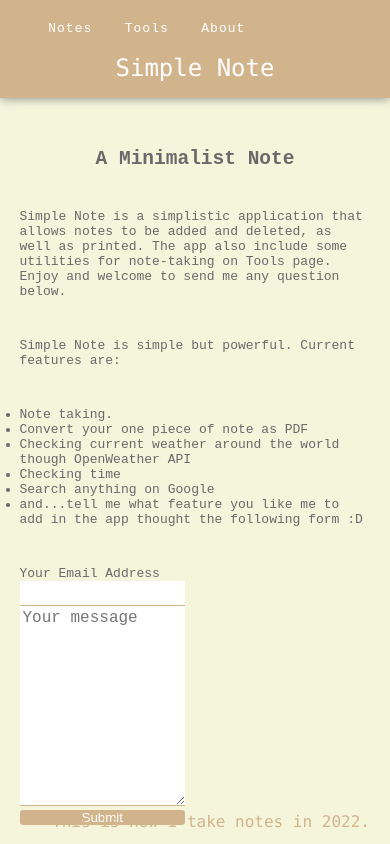
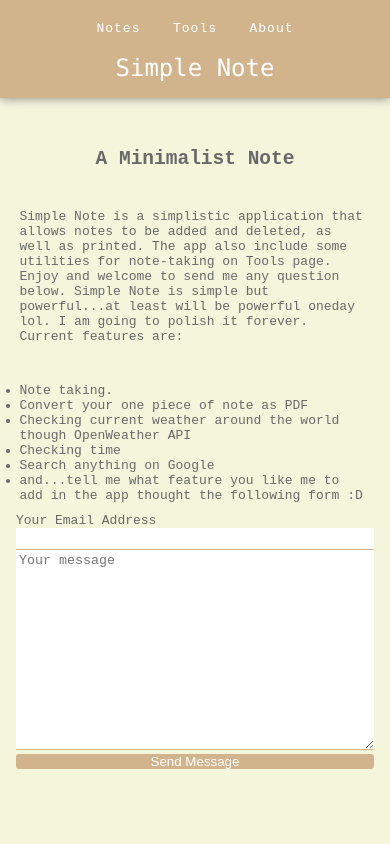
Before and after one commit to xinyirachel/Simple-Note, a React (Create React App) app: page /about in a window 390 px wide. Built offline with nearby package versions, Linux system fonts and the light colour scheme.

Commit message:
responsiveness

```diff
--- a/public/styles.css
+++ b/public/styles.css
@@ -57,13 +57,11 @@
 .grid1x1 {
   display: grid;
   grid-template-columns: repeat(1, 1fr);
-  gap: 20px;
+  gap: 10px;
   justify-content: center;
   align-items: center;
   height: 100%
 }
-
-
 
 
 /* note and tools area */
@@ -121,7 +119,6 @@
   border: none;
   padding: 4px;
   outline: none;
-  font-size: 1.2em;
   font-family: inherit;
   resize: none;
 }
@@ -170,7 +167,6 @@
 .filter-btn {
   background: transparent;
   border-color: transparent;
-  font-size: 1rem;
   text-transform: capitalize;
   margin: 0 0.5rem;
   letter-spacing: 1px;
@@ -196,24 +192,22 @@
 }
 
 /*contact dev*/
-.grid1x2 input[type='email'] {
+.grid1x1 input[type='email'] {
   border: 0;
   border-bottom: 1px solid tan;
   width: 100%;
   padding: 3px;
-  font-size: 16px;
 }
 
-.grid1x2 textarea {
+.grid1x1 textarea {
   border: 0;
   border-bottom: 1px solid tan;
   height: 200px;
   width: 100%;
   padding: 3px;
-  font-size: 16px;
 }
 
-.grid1x2 button {
+.grid1x1 button {
   color: white;
   background: tan;
   border: transparent;
@@ -222,8 +216,34 @@
   cursor: pointer;
 }
 
-.grid1x2 button:hover {
+.grid1x1 button:hover {
   color: tan;
   background: white;
   border: tan;
 }
+
+
+/* responsiveness */
+
+@media (max-width: 500px) {
+  .grid1x1 {
+    grid-template-columns: repeat(1, 1fr);
+
+  }
+  .grid1x2 {
+    grid-template-columns: repeat(1, 1fr);
+
+  }
+
+  .btn-container-left {
+    justify-content: center;
+
+  }
+
+  .section-center2 {
+    grid-template-columns: repeat(1, 1fr);
+
+
+  }
+
+}
--- a/src/components/About.js
+++ b/src/components/About.js
@@ -1,23 +1,29 @@
 import React from 'react'
 import Header from './Header'
 import { useForm, ValidationError } from '@formspree/react';
-import Footer from "./Footer";
+import { useState } from "react";
 
 
 function About() {
     const [state, handleSubmit] = useForm("xnqleadb");
+    const [buttonText, setButtonText] = useState("Send Message");
+
+    function handleClick(){
+        setButtonText('Message has been sent!')
+    }
+
+
+
 
   return (
     <div>
         <Header />
-        <div className="section-center" style={{color: "DimGrey"}}>
+        <div className="grid1x1" style={{color: "DimGrey"}}>
+            <div className="section-center">
                 <h2>A Minimalist Note</h2>
                     <div>
                     Simple Note is a simplistic application that allows notes to be added and deleted, as well as printed. The app also include some utilities for note-taking on Tools page.
-            Enjoy and welcome to send me any question below.
-            </div>
-            <div>
-            Simple Note is simple but powerful. Current features are:
+                    Enjoy and welcome to send me any question below. Simple Note is simple but powerful...at least will be powerful oneday lol. I am going to polish it forever. Current features are:
                     </div>
                 <ul>
                     <li>Note taking.</li>
@@ -27,7 +33,8 @@
                     <li>Search anything on Google</li>
                     <li>and...tell me what feature you like me to add in the app thought the following form  :D</li>
                 </ul>
-            <div className="grid1x2">
+            </div>
+            <div>
 
                     <form onSubmit={handleSubmit}>
                         <label htmlFor="email">
@@ -54,15 +61,14 @@
                             field="message"
                             errors={state.errors}
                         />
-                        <button type="submit" disabled={state.submitting}>
-                            Submit
+                        <button type="submit" disabled={state.submitting} onClick={handleClick}>
+                            {buttonText}
                         </button>
                     </form>
+            </div>
 
         </div>
 
-        </div>
-        <Footer />
     </div>
   )
 }
--- a/src/components/NotFound.js
+++ b/src/components/NotFound.js
@@ -1,5 +1,4 @@
 import Header from './Header'
-import Footer from "./Footer";
 const NotFound = () => {
   return (
     <div>
@@ -11,7 +10,7 @@
       </h2>
       <div>Try our links on navigation bar above instead XD</div>
       </div>
-      <Footer />
+
     </div>
   )
 }
--- a/src/components/Tools.js
+++ b/src/components/Tools.js
@@ -1,6 +1,5 @@
 import React from 'react'
 import Header from "./Header";
-import Footer from "./Footer";
 import Clock from './Utils/Clock';
 import Noise from './Utils/Noise';
 import Weather from "./Utils/Weather";
@@ -49,7 +48,7 @@
             </div>
 
         </div>
-        <Footer />
+
     </div>
   )
 }
```
Lines whose indentation alone changed are shown as unchanged.
